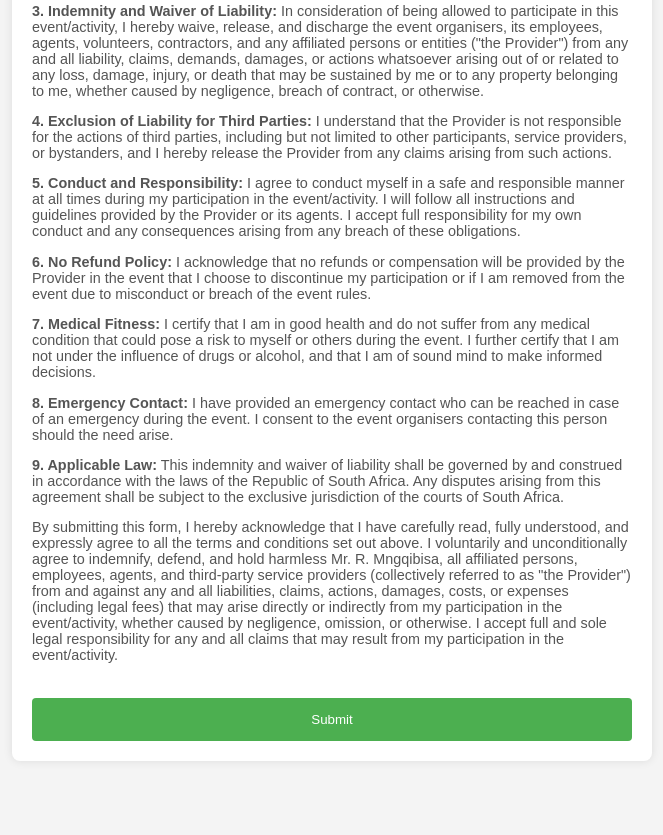
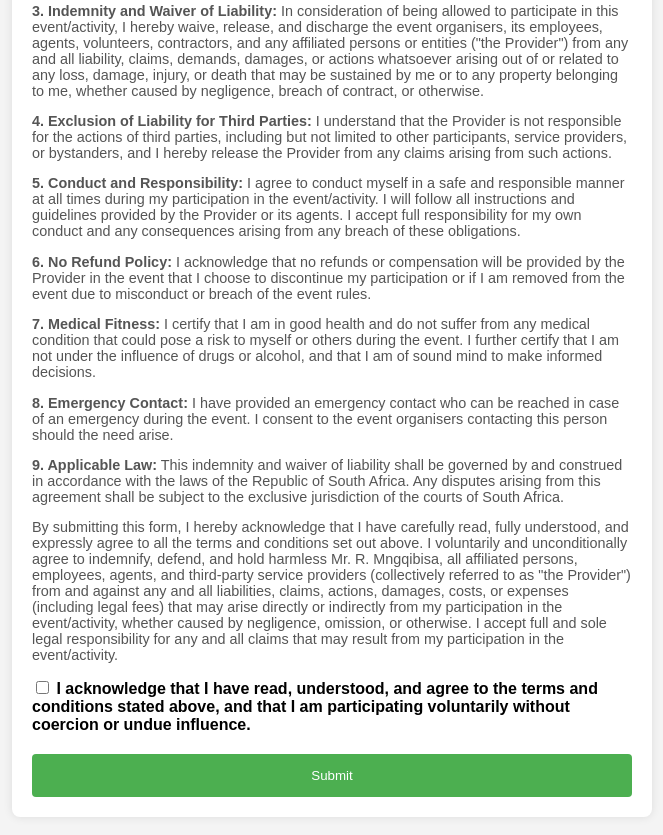
Before and after one commit to rmngqibisa/IndemnityForm, a plain HTML site: page index.html in a window 1280 px wide. Shown: the part 628-1463 px from the top of the page, without its empty margins (308-971 px from the left). Before the commit the page ends 1439 px from the top, so only its background shows below. Drawn offline with Linux system fonts and the light colour scheme.

Commit message:
Update index.html
Added a checkbox at the end so users acknowledge having read and understood the terms above.

```diff
--- a/index.html
+++ b/index.html
@@ -121,6 +121,11 @@
             </p>
         </div>
 
+         <div>
+            <input type="checkbox" id="termsCheckbox" name="termsCheckbox" required>
+            <label for="termsCheckbox">I acknowledge that I have read, understood, and agree to the terms and conditions stated above, and that I am participating voluntarily without coercion or undue influence.</label>
+        </div>
+
         <input type="submit" value="Submit">
     </form>
 </div>
```
